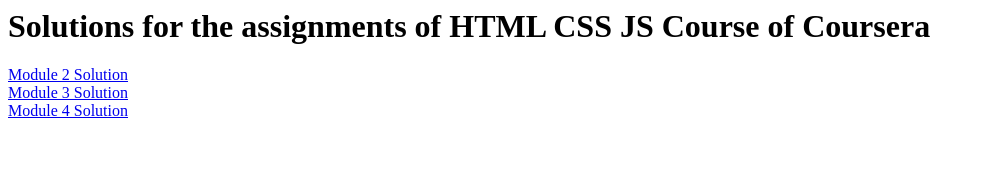
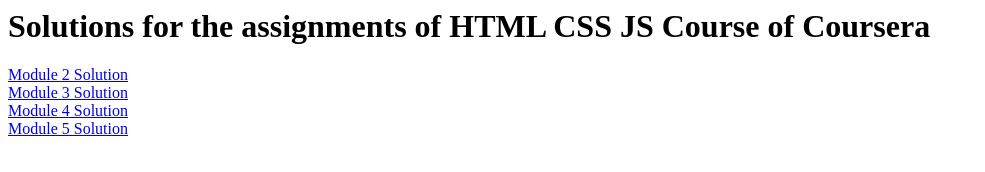
Before and after one commit to ratnadeepdc/coursera-course, a plain HTML site: page index.html in a window 1280 px wide. Shown: the whole page, without its empty margins (0-985 px from the left). Drawn offline with Linux system fonts and the light colour scheme.

Commit message:
Update index.html

```diff
--- a/index.html
+++ b/index.html
@@ -2,3 +2,4 @@
 <a href="mod2_solution">Module 2 Solution</a><br>
 <a href="mod3_sol/index.html">Module 3 Solution</a><br>
 <a href="mod4_sol/index.html">Module 4 Solution</a><br>
+<a href="mod5_sol/index.html">Module 5 Solution</a><br>
```
